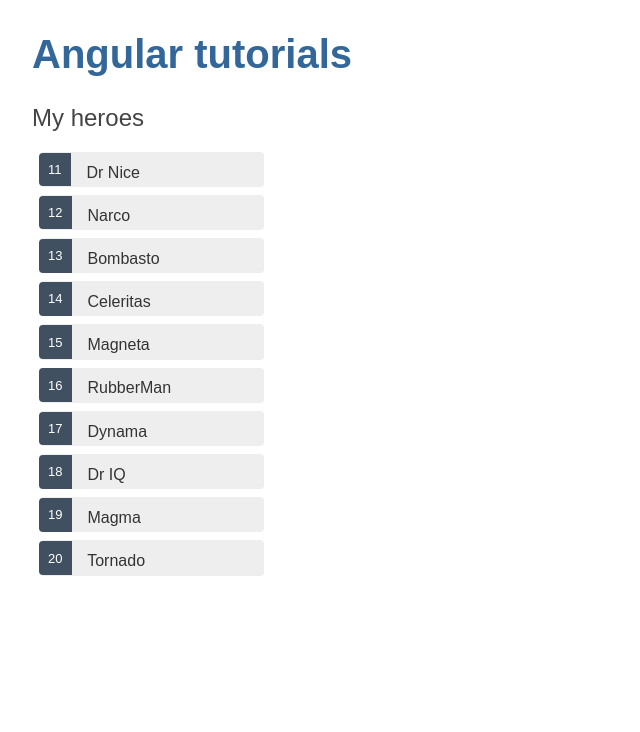
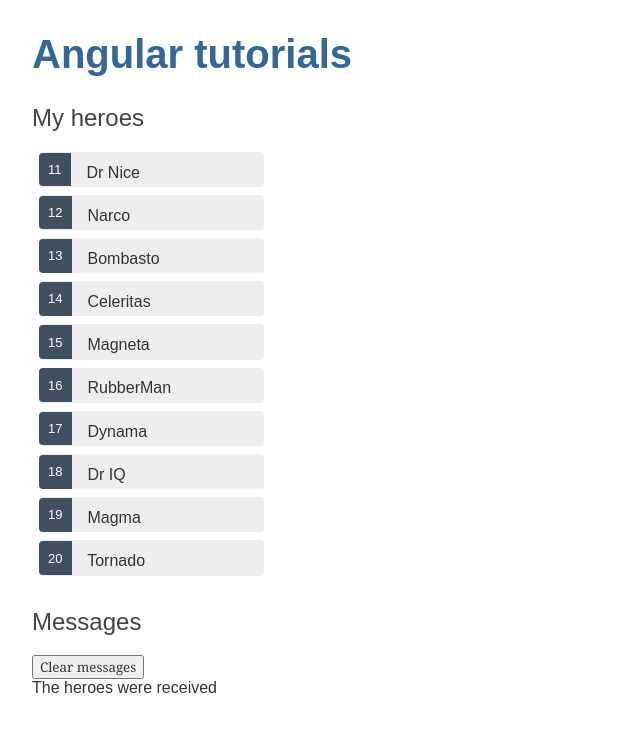
Before and after one commit to ShevchenkoArtur/nestjs_practice, an Angular app in the folder app/: page / in a window 1280 px wide. Shown: the top 732 px of the page, without its empty margins (0-640 px from the left). Built offline with nearby package versions, Linux system fonts and the light colour scheme.

Commit message:
practice with services

```diff
--- a/app/src/app/app.component.html
+++ b/app/src/app/app.component.html
@@ -1,2 +1,3 @@
 <h1>{{title}}</h1>
 <app-heroes></app-heroes>
+<app-message></app-message>
--- a/app/src/app/app.module.ts
+++ b/app/src/app/app.module.ts
@@ -5,12 +5,14 @@
 import { AppComponent } from './app.component';
 import { HeroesComponent } from './heroes/heroes.component';
 import { HeroDetailComponent } from './hero-detail/hero-detail.component';
+import { MessageComponent } from './message/message.component';
 
 @NgModule({
   declarations: [
     AppComponent,
     HeroesComponent,
-    HeroDetailComponent
+    HeroDetailComponent,
+    MessageComponent
   ],
   imports: [
     BrowserModule,
--- a/app/src/app/hero.service.ts
+++ b/app/src/app/hero.service.ts
@@ -2,15 +2,18 @@
 import {Hero} from "./hero";
 import {HEROES} from "../mock-heroes";
 import {Observable, of} from "rxjs";
+import {MessageService} from "./message.service";
 
 @Injectable({
   providedIn: 'root'
 })
 export class HeroService {
 
-  constructor() { }
+  constructor(private messageService: MessageService) { }
 
   getHeroes(): Observable<Hero[]> {
-    return of(HEROES);
+    const heroes = of(HEROES);
+    this.messageService.add('The heroes were received')
+    return heroes;
   }
 }
--- a/app/src/app/heroes/heroes.component.ts
+++ b/app/src/app/heroes/heroes.component.ts
@@ -19,7 +19,6 @@
 
   onSelectHero(hero: Hero): void {
     this.selectedHero = hero;
-    console.log(this.selectedHero);
   }
 
   getHeroes(): void {
--- /dev/null
+++ b/app/src/app/message.service.ts
@@ -0,0 +1,18 @@
+import { Injectable } from '@angular/core';
+
+@Injectable({
+  providedIn: 'root'
+})
+export class MessageService {
+  messages: string[] = [];
+
+  constructor() { }
+
+  add(message: string): void {
+    this.messages.push(message);
+  }
+
+  clear() {
+    this.messages = [];
+  }
+}
--- /dev/null
+++ b/app/src/app/message/message.component.html
@@ -0,0 +1,9 @@
+<div *ngIf="messageService.messages.length">
+  <h2>Messages</h2>
+  <button class="clear"
+          (click)="messageService.clear()"
+  >
+    Clear messages
+  </button>
+  <div *ngFor='let message of messageService.messages'> {{message}} </div>
+</div>
--- /dev/null
+++ b/app/src/app/message/message.component.ts
@@ -0,0 +1,16 @@
+import { Component, OnInit } from '@angular/core';
+import {MessageService} from "../message.service";
+
+@Component({
+  selector: 'app-message',
+  templateUrl: './message.component.html',
+  styleUrls: ['./message.component.scss']
+})
+export class MessageComponent implements OnInit {
+
+  constructor(public messageService: MessageService) { }
+
+  ngOnInit(): void {
+  }
+
+}
```
Also changed, not shown: app/src/app/message/message.component.scss (added), 2 other files (tests, documents, lock files or other folders).
